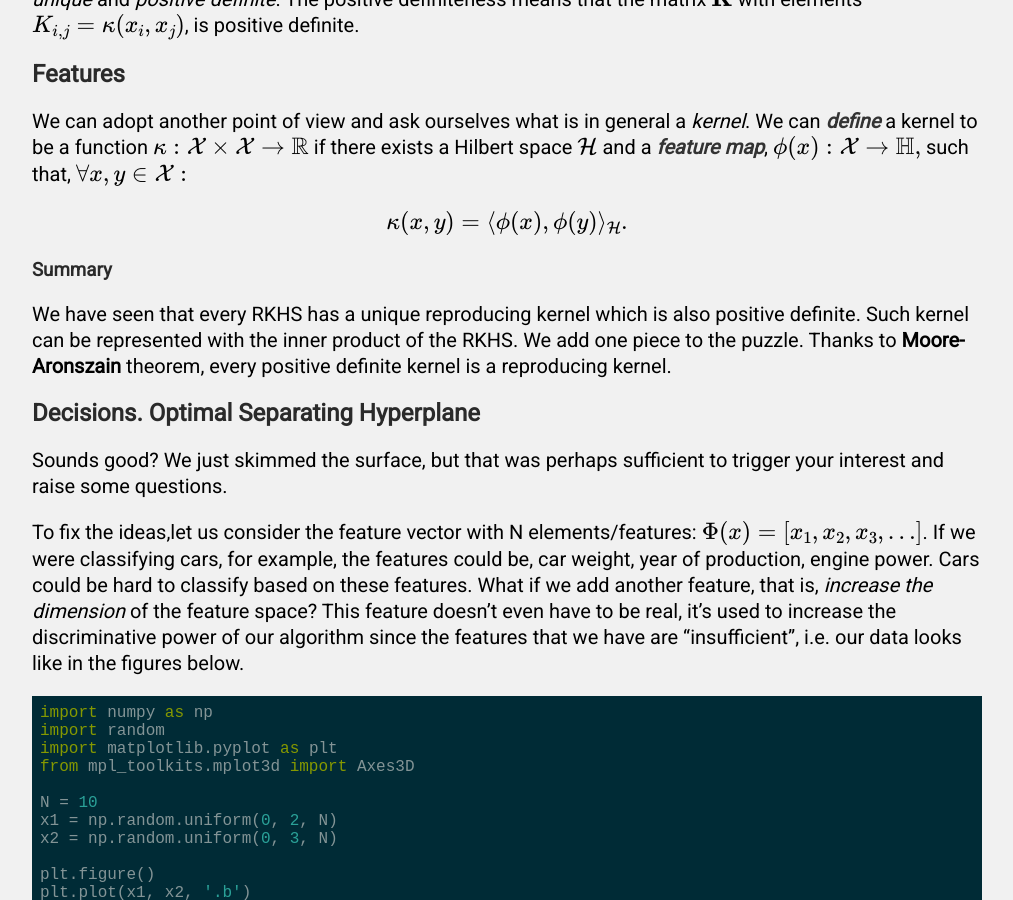
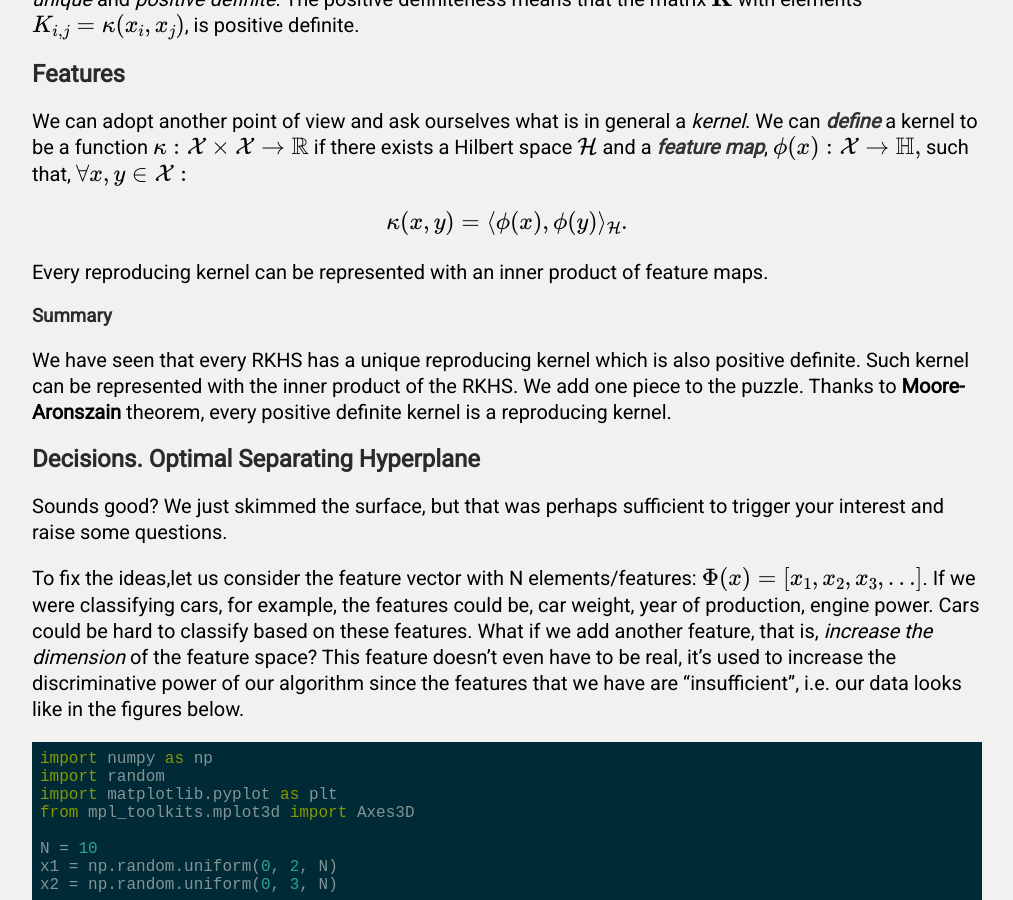
Before and after one commit to FullSimplify/FullSimplify.github.io, a Jekyll site: the page built from _posts/2000-01-02-Support-Vector-Machines,-a-Gentle-Introduction.md, in a window 1280 px wide and 900 px high, scrolled down 4080 px. Shown: the whole window, without its empty margins (133-1146 px from the left). Built offline with Jekyll 4.4.1, drawn with Linux system fonts in a browser that asks for light colours; formulas are drawn with MathJax 3.

Commit message:
Update 2000-01-02-Support-Vector-Machines,-a-Gentle-Introduction.md

```diff
--- a/_posts/2000-01-02-Support-Vector-Machines,-a-Gentle-Introduction.md
+++ b/_posts/2000-01-02-Support-Vector-Machines,-a-Gentle-Introduction.md
@@ -131,6 +131,8 @@ We can adopt another point of view and ask ourselves what is in general a *kerne
 \kappa(x,y)=\langle \phi(x),\phi(y) \rangle_{\mathcal{H}}.
 \end{equation}
 
+Every reproducing kernel can be represented with an inner product of feature maps.
+
 ### Summary
 
 We have seen that every RKHS has a unique reproducing kernel which is also positive definite. Such kernel can be represented with the inner product of the RKHS. We add one piece to the puzzle. Thanks to <a target="_blank" href='https://en.wikipedia.org/wiki/Reproducing_kernel_Hilbert_space#Moore.E2.80.93Aronszajn_theorem'> Moore-Aronszain</a> theorem, every positive definite kernel is a reproducing kernel.
```
